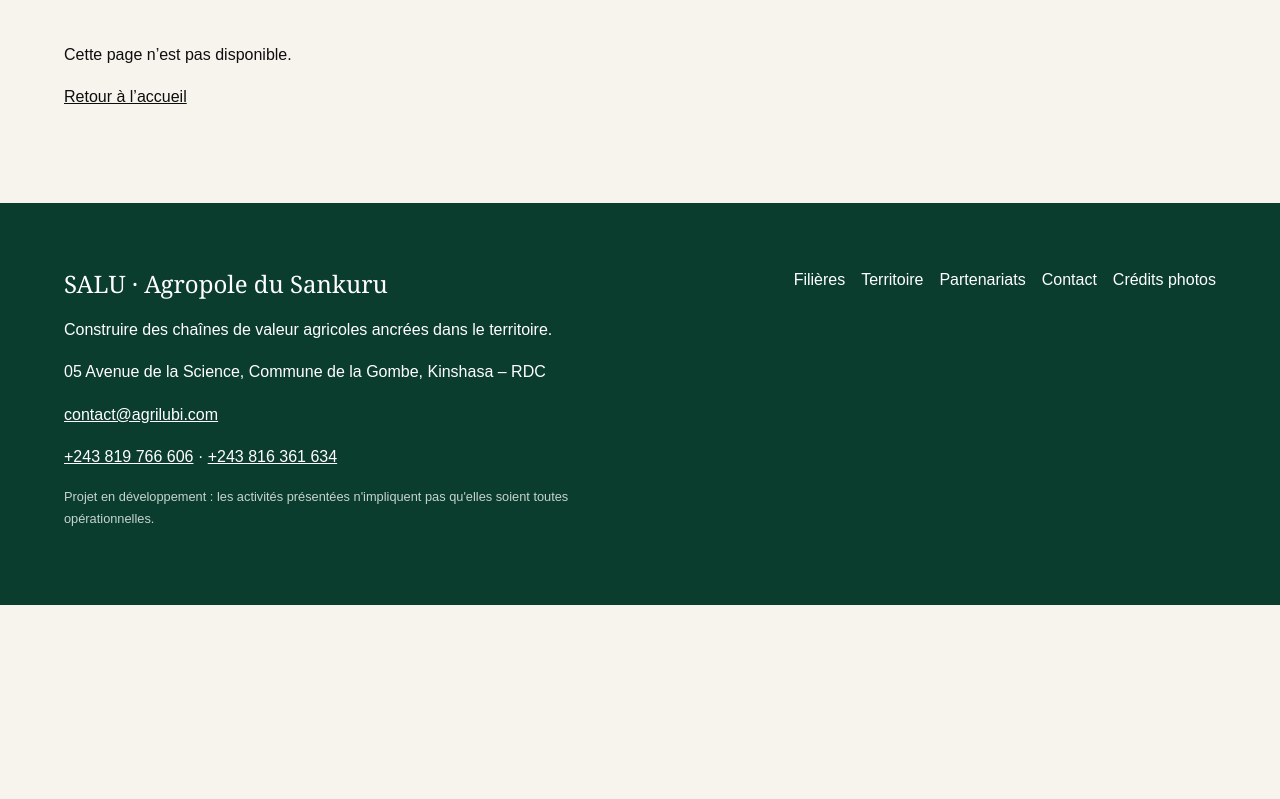
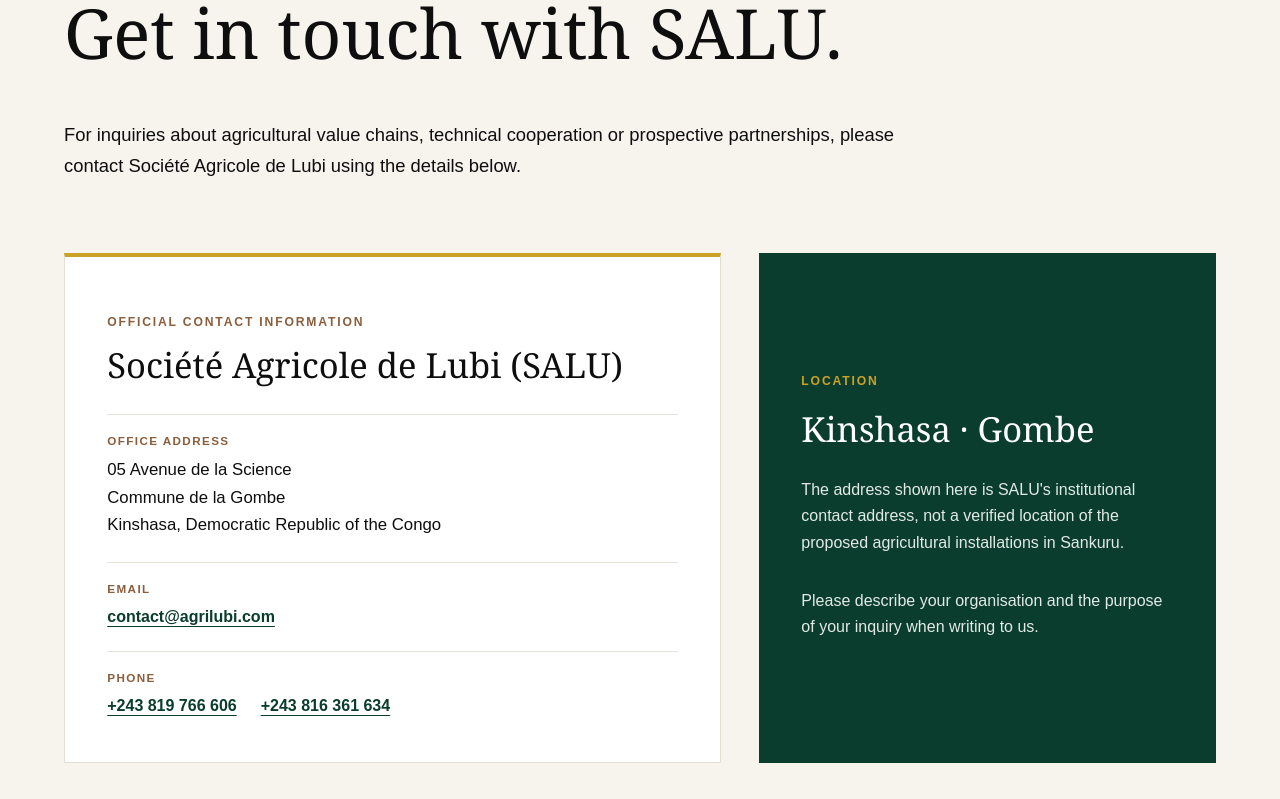
Before and after one commit to Jnk017/Agrilubi-website, a Next.js app: page /en/contact in a window 1280 px wide. Before the commit this address had no page. Shown: the part 281-1080 px from the top of the page. Before the commit the page ends 886 px from the top, so only its background shows below. Built offline with nearby package versions, Linux system fonts and the light colour scheme.

Commit message:
feat(i18n): add English institutional routes

```diff
--- /dev/null
+++ b/src/app/en/contact/page.tsx
@@ -0,0 +1,14 @@
+import type {Metadata} from "next";
+import {companyContact} from "@/data/company-contact";
+export const metadata:Metadata={title:"Contact SALU | Sankuru Agropole",description:"Contact the Société Agricole de Lubi at 05 Avenue de la Science, Gombe, Kinshasa, DR Congo."};
+export default function Page(){return <main lang="en">
+ <div className="page-intro"><p className="eyebrow">Institutional relations</p><h1>Get in touch with SALU.</h1><p>For inquiries about agricultural value chains, technical cooperation or prospective partnerships, please contact Société Agricole de Lubi using the details below.</p></div>
+ <section className="contact-layout">
+  <div className="contact-primary"><p className="eyebrow">Official contact information</p><h2>Société Agricole de Lubi (SALU)</h2><address className="contact-details">
+   <div className="contact-detail"><span className="contact-label">Office address</span><p>{companyContact.streetAddress}<br/>{companyContact.locality}<br/>{companyContact.city}, Democratic Republic of the Congo</p></div>
+   <div className="contact-detail"><span className="contact-label">Email</span><a href={`mailto:${companyContact.email}`}>{companyContact.email}</a></div>
+   <div className="contact-detail"><span className="contact-label">Phone</span><div className="contact-phone-list">{companyContact.phones.map(phone=><a key={phone.href} href={phone.href}>{phone.display}</a>)}</div></div>
+  </address></div>
+  <div className="contact-side"><p className="eyebrow">Location</p><h3>Kinshasa · Gombe</h3><p>The address shown here is SALU's institutional contact address, not a verified location of the proposed agricultural installations in Sankuru.</p><p>Please describe your organisation and the purpose of your inquiry when writing to us.</p></div>
+ </section>
+ </main>}
```
